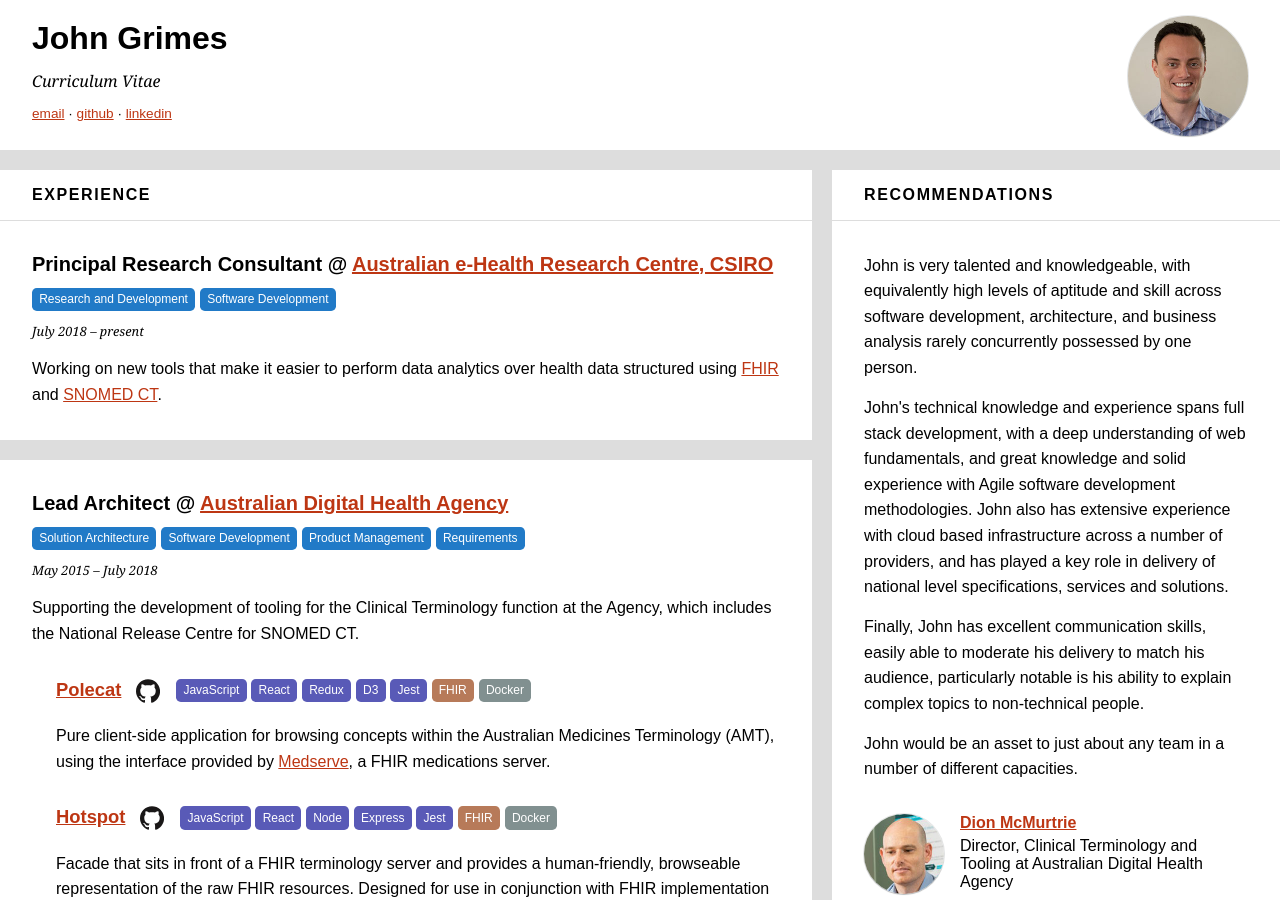
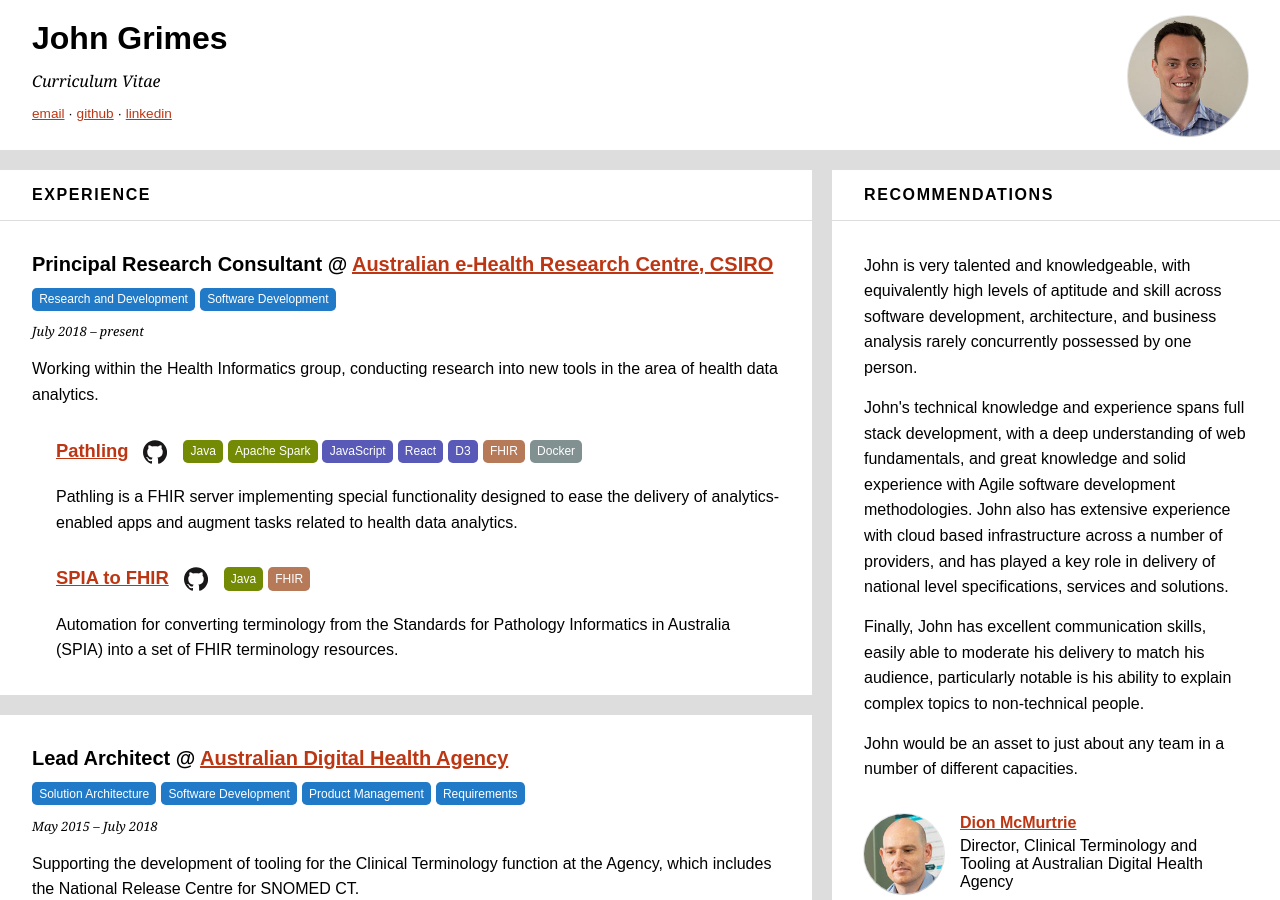
Before and after one commit to johngrimes/johngrimes.github.com, a Jekyll site: the page cv/index.html, which Jekyll copies as it is, in a window 1280 px wide and 900 px high. Built offline with Jekyll 4.4.1, drawn with Linux system fonts in a browser that asks for light colours; some web fonts are replaced.

Commit message:
Update current role with more detail

```diff
--- a/cv/index.html
+++ b/cv/index.html
@@ -46,7 +46,44 @@
           </ul>
           <div class="time-span">July 2018 &ndash; present</div>
         </header>
-        <p>Working on new tools that make it easier to perform data analytics over health data structured using <a href="https://hl7.org.fhir">FHIR</a> and <a href="https://www.snomed.org/snomed-ct/five-step-briefing">SNOMED CT</a>.</p>
+        <p>Working within the Health Informatics group, conducting research into new tools in the area of health data analytics.</p>
+        <section class="project">
+          <header>
+            <h5>
+              <a href="https://pathling.app">Pathling</a>
+            </h5>
+            <a class="source-link" href="https://github.com/aehrc/pathling">
+              <img src="img/github.svg" width="24" height="24" alt="Source code" />
+            </a>
+            <ul class="tags">
+              <li class="java">Java</li>
+              <li class="java">Apache Spark</li>
+              <li class="js">JavaScript</li>
+              <li class="js">React</li>
+              <li class="js">D3</li>
+              <li class="fhir">FHIR</li>
+              <li class="deploy">Docker</li>
+            </ul>
+          </header>
+          <p>Pathling is a FHIR server implementing special functionality designed to ease the delivery of analytics-enabled apps
+            and augment tasks related to health data analytics.</p>
+        </section>
+        <section class="project">
+          <header>
+            <h5>
+              <a href="https://github.com/aehrc/spia-to-fhir">SPIA to FHIR</a>
+            </h5>
+            <a class="source-link" href="https://github.com/aehrc/spia-to-fhir">
+              <img src="img/github.svg" width="24" height="24" alt="Source code" />
+            </a>
+            <ul class="tags">
+              <li class="java">Java</li>
+              <li class="fhir">FHIR</li>
+            </ul>
+          </header>
+          <p>Automation for converting terminology from the Standards for Pathology Informatics in Australia (SPIA) into a set
+            of FHIR terminology resources.</p>
+        </section>
       </section>
       <section class="position">
         <header>
```
Also changed, not shown: Gemfile.lock.
